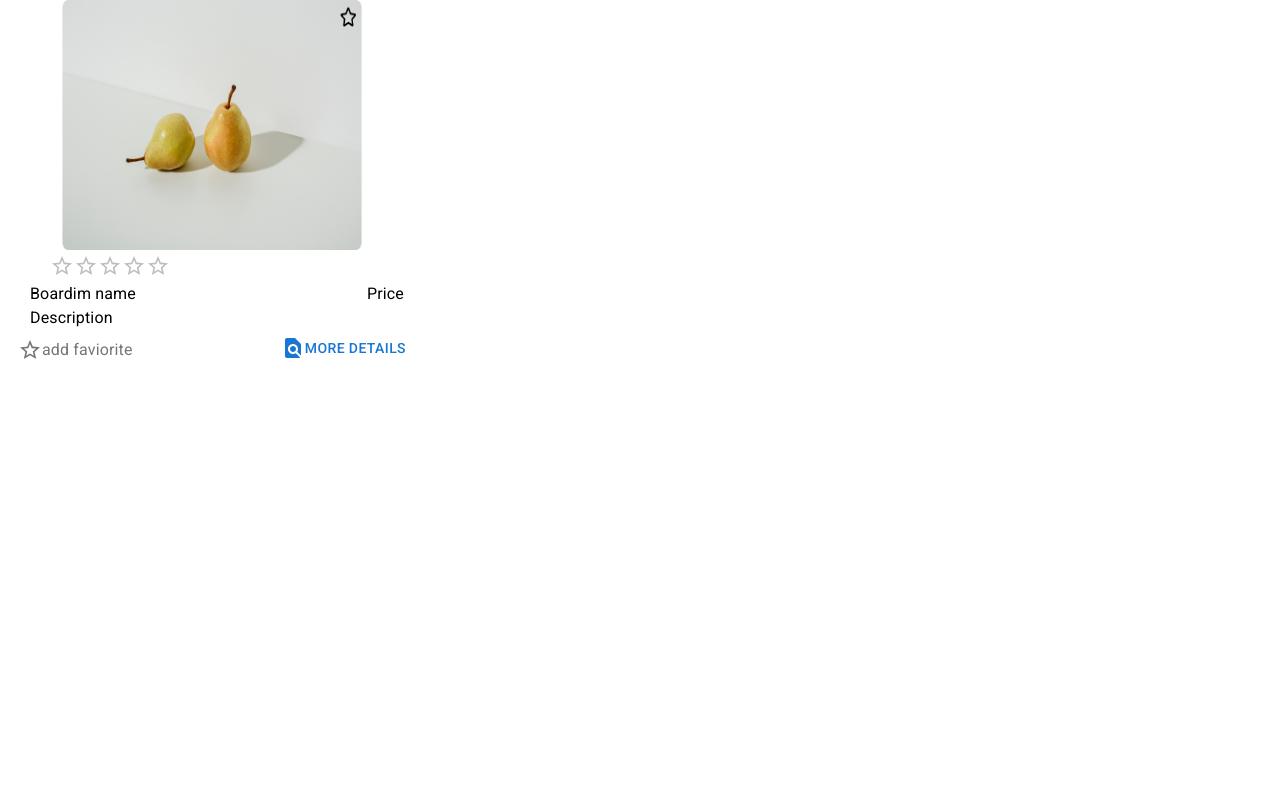
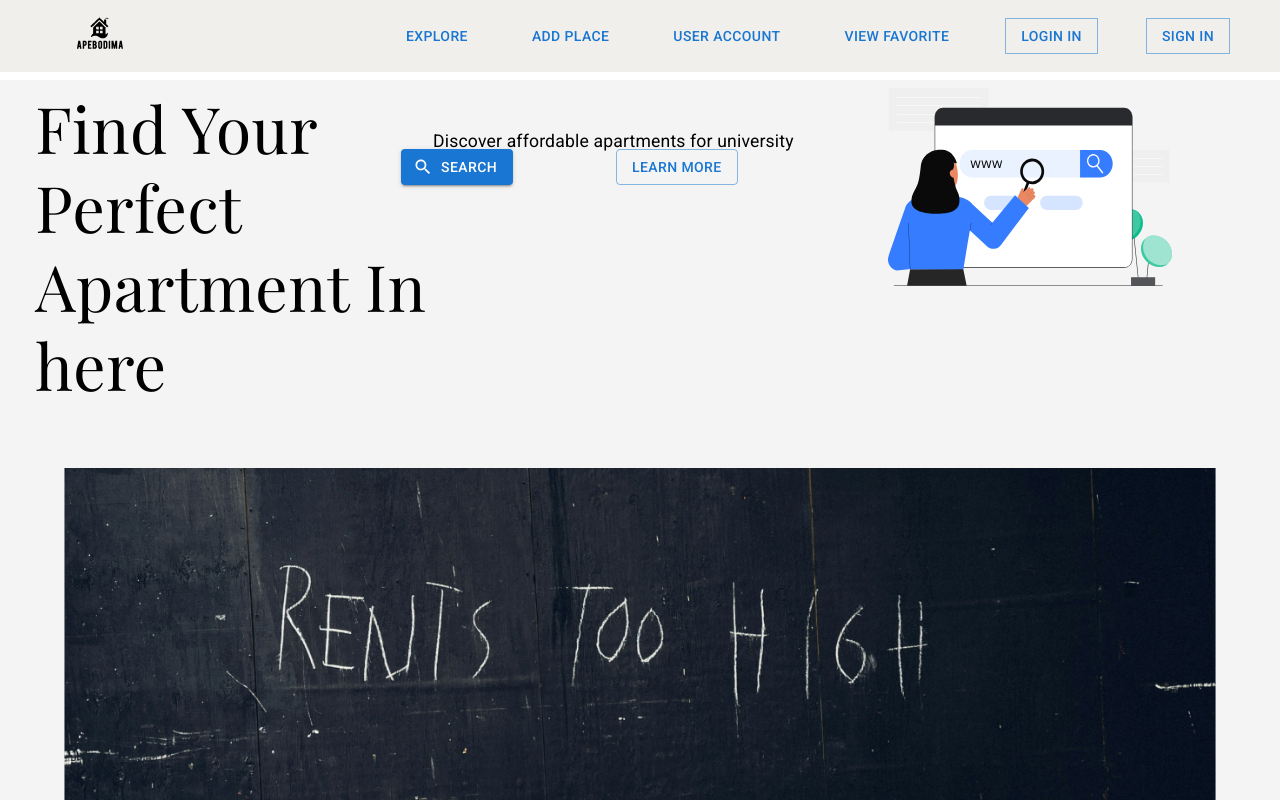
Before and after one commit to uditha2001/ApeBodima, a React (Create React App) app in the folder webapp-frontend/: page / in a window 1280 px wide. Built offline with nearby package versions, Linux system fonts and the light colour scheme; a web font is replaced by a local one.

Commit message:
create a add boardim component

```diff
--- a/webapp-frontend/src/App.js
+++ b/webapp-frontend/src/App.js
@@ -8,25 +8,16 @@ import AddBodim from "./pages/AddBodim";
 import BoardimCard from "./component/BoardimCard"
 const App = () => {
   return (
-    <div
-      style={{
-        alignItems:"center",
-        position:"relative",
-        marginLeft:"10px"
-      }}
-    >
-      <BoardimCard
-      />
-    </div>
-    // <BrowserRouter>
-    //   <Routes>
-    //     <Route path="/" element={<MainLayout />}>
-    //       <Route index element={<Home />} />
-    //       <Route path="/addBodim" element={<AddBodim />} />
-    //       <Route path="/a" element={<AboutUs />} />
-    //     </Route>
-    //   </Routes>
-    // </BrowserRouter>
+
+    <BrowserRouter>
+      <Routes>
+        <Route path="/" element={<MainLayout />}>
+          <Route index element={<Home />} />
+          <Route path="/addBodim" element={<AddBodim />} />
+          <Route path="/a" element={<AboutUs />} />
+        </Route>
+      </Routes>
+    </BrowserRouter>
   );
 };
 
```
